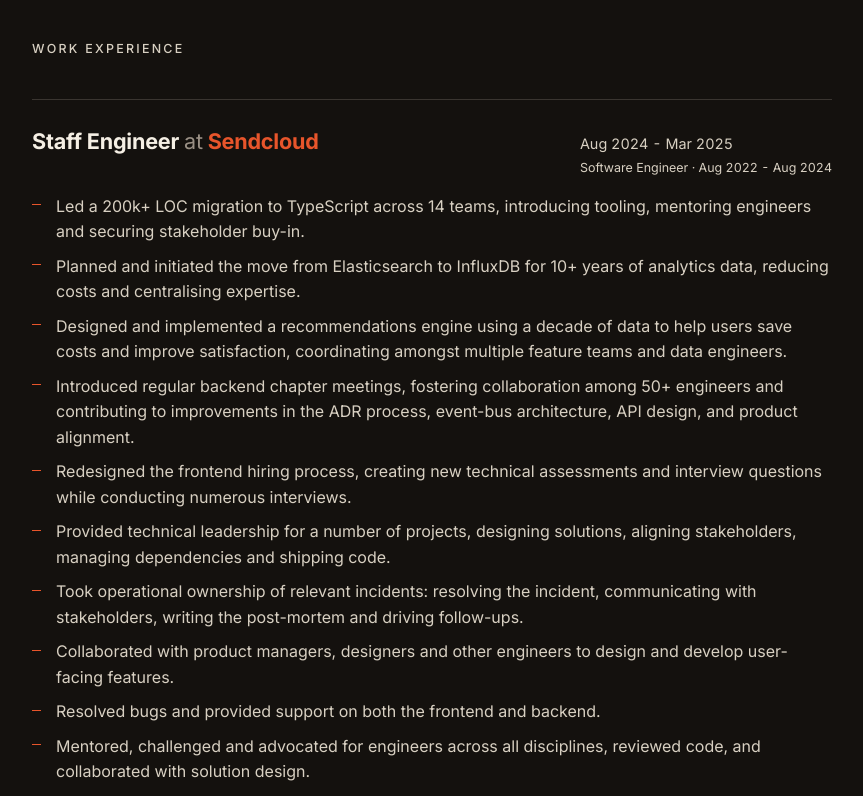
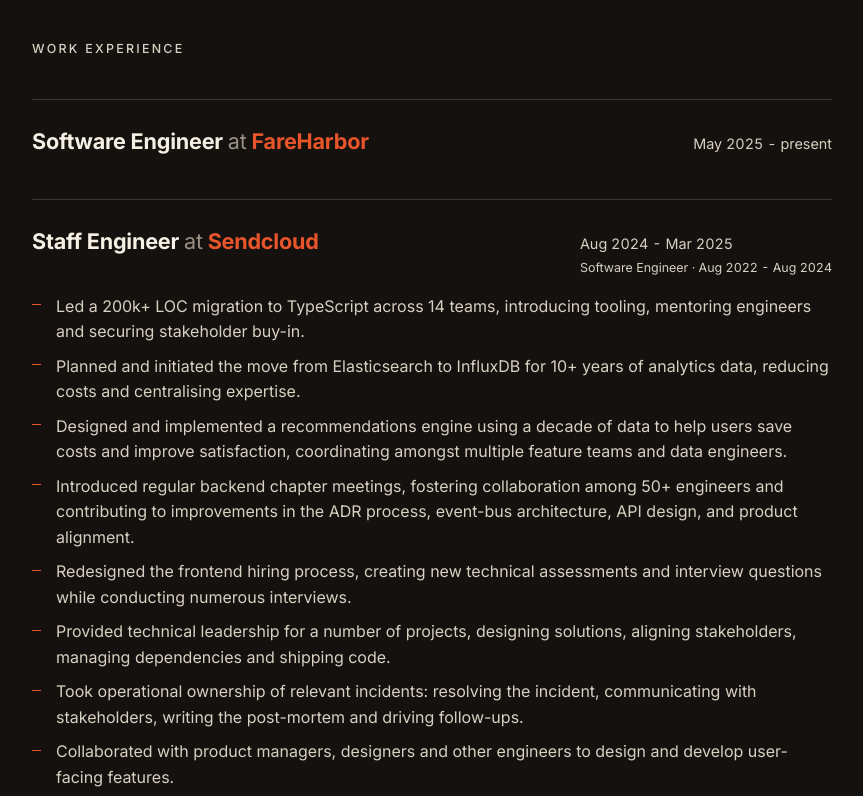
Before and after one commit to Jason-vh/me, a website: page index.html in a window 1280 px wide. Shown: the part 500-1296 px from the top of the page, without its empty margins (208-1071 px from the left). Drawn offline with Linux system fonts and the light colour scheme.

Commit message:
Add Software Engineer at FareHarbor (May 2025 - present)

```diff
--- a/index.html
+++ b/index.html
@@ -477,6 +477,15 @@
       <article class="role">
         <div class="role-head">
           <div class="role-title">
+            Software Engineer <span class="at">at</span> <span class="company">FareHarbor</span>
+          </div>
+          <div class="role-dates">May 2025 - present</div>
+        </div>
+      </article>
+
+      <article class="role">
+        <div class="role-head">
+          <div class="role-title">
             Staff Engineer <span class="at">at</span> <span class="company">Sendcloud</span>
           </div>
           <div class="role-dates">
```
Also changed, not shown: 2 other files.
